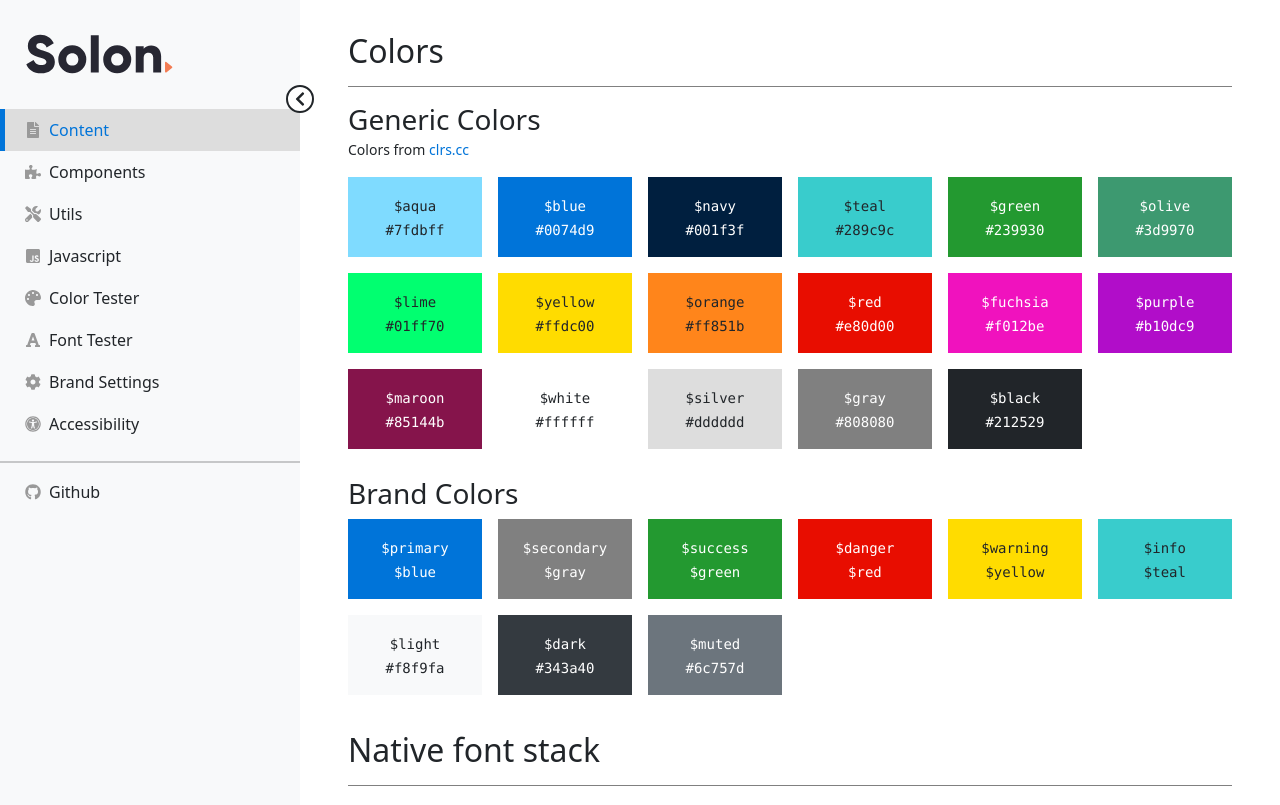
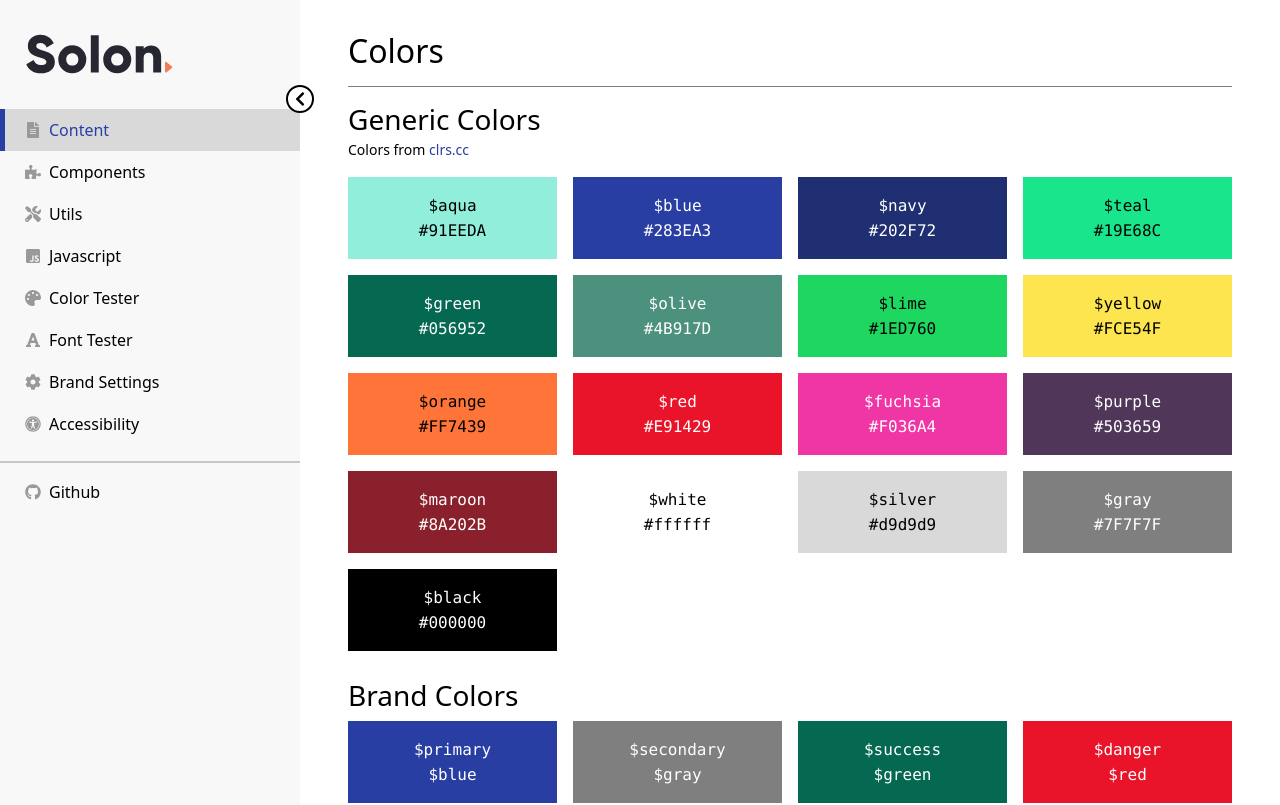
Before and after one commit to FindawayWorld/Solon, a React (Create React App) app: page /content in a window 1280 px wide. Shown: the top 805 px of the page. Built offline with nearby package versions, Linux system fonts and the light colour scheme.

Commit message:
updating the colors to relative encore core palette colors, and added root vars. Also updated the content page colors maps to get the styles dynamically to be consistent with vars.

```diff
--- a/src/pages/Content.jsx
+++ b/src/pages/Content.jsx
@@ -46,23 +46,23 @@ export const spacers = {
 };
 
 export const colors = [
-    ['aqua', '#7fdbff'],
-    ['blue', '#0074d9'],
-    ['navy', '#001f3f'],
-    ['teal', '#289c9c'],
-    ['green', '#239930'],
-    ['olive', '#3d9970'],
-    ['lime', '#01ff70'],
-    ['yellow', '#ffdc00'],
-    ['orange', '#ff851b'],
-    ['red', '#e80d00'],
-    ['fuchsia', '#f012be'],
-    ['purple', '#b10dc9'],
-    ['maroon', '#85144b'],
-    ['white', '#ffffff'],
-    ['silver', '#dddddd'],
-    ['gray', '#808080'],
-    ['black', '#212529']
+    ['aqua'],
+    ['blue'],
+    ['navy'],
+    ['teal'],
+    ['green'],
+    ['olive'],
+    ['lime'],
+    ['yellow'],
+    ['orange'],
+    ['red'],
+    ['fuchsia'],
+    ['purple'],
+    ['maroon'],
+    ['white'],
+    ['silver'],
+    ['gray'],
+    ['black']
 ];
 export const brandColors = [
     ['primary', '$blue'],
@@ -71,15 +71,17 @@ export const brandColors = [
     ['danger', '$red'],
     ['warning', '$yellow'],
     ['info', '$teal'],
-    ['light', '#f8f9fa'],
-    ['dark', '#343a40'],
-    ['muted', '#6c757d']
+    ['light', ''],
+    ['dark', ''],
+    ['muted', '']
 ];
-
 export const onDarkSolid = ['light', 'white', 'silver'];
 export const onDarkOutline = ['light', 'warning', 'white', 'silver', 'yellow', 'lime'];
 
 const ContentPage = () => {
+    const root = document.querySelector(':root');
+    const rootStyles = root && getComputedStyle(root);
+
     return (
         <>
             <section id="colors" className="mb-5">
@@ -94,30 +96,42 @@ const ContentPage = () => {
                 </p>
                 <div className="swatch-list mb-3">
                     <div className="row">
-                        {colors.map(([color, hex]) => (
-                            <div key={`colors-${color}`} className="col-6 col-md-2 txt-center">
+                        {colors.map(([color]) => {
+                            let hex = rootStyles?.getPropertyValue(`--${color}`);
+                            if (!hex) {
+                                return <p> {color} not found</p>;
+                            }
+                            return (
+                                <div key={`colors-${color}`} className="col-6 col-md-3 txt-center">
                                     <div className={`bg-${color} p-4 mb-4`}>
-                                    <code>${color}</code>
+                                        <code className="txt-4">${color}</code>
                                         <br />
-                                    <code>{hex}</code>
+                                        <code className="txt-4">{hex}</code>
                                     </div>
                                 </div>
-                        ))}
+                            );
+                        })}
                     </div>
                 </div>
 
                 <h3>Brand Colors</h3>
                 <div className="swatch-list">
                     <div className="row">
-                        {brandColors.map(([color, hex]) => (
-                            <div key={`brand-${color}`} className="col-6 col-md-2 txt-center">
+                        {brandColors.map(([color, name]) => {
+                            let hex = rootStyles?.getPropertyValue(`--${color}`);
+                            if (!hex) {
+                                return <p> {color} not found</p>;
+                            }
+                            return (
+                                <div key={`brand-${color}`} className="col-6 col-md-3 txt-center">
                                     <div className={`bg-${color} p-4 mb-4`}>
-                                    <code>${color}</code>
+                                        <code className="txt-4">${color}</code>
                                         <br />
-                                    <code>{hex}</code>
+                                        <code className="txt-4">{name || hex}</code>
                                     </div>
                                 </div>
-                        ))}
+                            );
+                        })}
                     </div>
                 </div>
             </section>
--- a/src/scss/_settings.scss
+++ b/src/scss/_settings.scss
@@ -1,19 +1,15 @@
-$standard-breakpoints: (
-    xs: 0,
+$standard-breakpoints: (xs: 0,
     sm: 576px,
     md: 768px,
     lg: 992px,
     xl: 1200px,
-    xxl: 1400px
-) !default;
+    xxl: 1400px) !default;
 
-$container-widths: (
-    sm: 540,
+$container-widths: (sm: 540,
     md: 720,
     lg: 960,
     xl: 1140,
-    xxl: 1320
-) !default;
+    xxl: 1320) !default;
 
 $font-family: // Cross-platform generic font family (default user interface font)
 system-ui,
@@ -33,8 +29,16 @@ $font-family: // Cross-platform generic font family (default user interface font
 sans-serif,
 // Emoji fonts
 'Apple Color Emoji',
-    'Segoe UI Emoji', 'Segoe UI Symbol', 'Noto Color Emoji' !default;
-$font-family-monospace: SFMono-Regular, Menlo, Monaco, Consolas, 'Liberation Mono', 'Courier New', monospace !default;
+'Segoe UI Emoji',
+'Segoe UI Symbol',
+'Noto Color Emoji' !default;
+$font-family-monospace: SFMono-Regular,
+Menlo,
+Monaco,
+Consolas,
+'Liberation Mono',
+'Courier New',
+monospace !default;
 
 $light-weight: 300 !default;
 $line-height: 1.5 !default;
@@ -52,42 +56,38 @@ $h6-font-size: $font-size-base !default;
 
 $border-radius: rem(3) !default;
 $border-width: 1px !default;
-$border-widths: (
-    1: 1px,
+$border-widths: (1: 1px,
     2: 2px,
     3: 3px,
     4: 4px,
-    5: 5px
-) !default;
+    5: 5px) !default;
 
 // Colors
 ///////////////////////////////////////////////////////////////////////////////
-$aqua: #7fdbff !default;
-$blue: #0074d9 !default;
-$navy: #001f3f !default;
-$teal: #39cccc !default;
-$green: #239930 !default;
-$olive: #3d9970 !default;
-$lime: #01ff70 !default;
-$yellow: #ffdc00 !default;
-$orange: #ff851b !default;
-$red: #e80d00 !default;
-$fuchsia: #f012be !default;
-$purple: #b10dc9 !default;
-$maroon: #85144b !default;
+$teal-dark: #289f93 !default;
+$aqua: #91EEDA !default;
+$blue: #283EA3 !default;
+$navy: #202F72 !default;
+$teal: #19E68C !default;
+$green: #056952 !default;
+$olive: #4B917D !default;
+$lime: #1ED760 !default;
+$yellow: #FCE54F !default;
+$orange: #FF7439 !default;
+$red: #E91429 !default;
+$fuchsia: #F036A4 !default;
+$purple: #503659 !default;
+$maroon: #8A202B !default;
 $white: #ffffff !default;
-$silver: #dddddd !default;
-$gray: #808080 !default;
-$black: #212529 !default;
-
+$silver: #d9d9d9 !default;
+$gray: #7F7F7F !default;
+$black: #000000 !default;
 $font-color: $black !default;
 $border-color: $silver !default;
 
 $colors: () !default;
 // stylelint-disable-next-line scss/dollar-variable-default
-$colors: map-merge(
-    (
-        'aqua': $aqua,
+$colors: map-merge(('aqua': $aqua,
         'blue': $blue,
         'navy': $navy,
         'teal': $teal,
@@ -103,25 +103,21 @@ $colors: map-merge(
         'white': $white,
         'silver': $silver,
         'gray': $gray,
-        'black': $black
-    ),
-    $colors
-);
+        'black': $black),
+    $colors);
 
 $primary: $blue !default;
 $secondary: $gray !default;
 $success: $green !default;
 $danger: $red !default;
 $warning: $yellow !default;
-$light: #f8f9fa !default;
-$dark: #343a40 !default;
-$muted: #6c757d !default;
+$light: #f8f8f8 !default;
+$dark: #333333 !default;
+$muted: #b3b3b3 !default;
 
 $themeColors: () !default;
 // stylelint-disable-next-line scss/dollar-variable-default
-$themeColors: map-merge(
-    (
-        'primary': $primary,
+$themeColors: map-merge(('primary': $primary,
         'secondary': $secondary,
         'success': $success,
         'danger': $danger,
@@ -129,25 +125,27 @@ $themeColors: map-merge(
         'info': $teal,
         'light': $light,
         'dark': $dark,
-        'muted': $muted
-    ),
-    $themeColors
-);
+        'muted': $muted),
+    $themeColors);
 
 $col_count: 12;
 $spacer: 1rem !default;
 $spacers: () !default;
-$displays: none, inline, inline-block, block, table, table-row, table-cell, flex, inline-flex !default;
-$positions: (
-    left: l,
+$displays: none,
+inline,
+inline-block,
+block,
+table,
+table-row,
+table-cell,
+flex,
+inline-flex !default;
+$positions: (left: l,
     right: r,
     top: t,
-    bottom: b
-) !default;
+    bottom: b) !default;
 
-$spacers: map-merge(
-    (
-        // 0px
+$spacers: map-merge(( // 0px
         0: 0,
         //  4px
         1: $spacer * 0.25,
@@ -182,7 +180,36 @@ $spacers: map-merge(
         // 224px
         56: $spacer * 14,
         // 256px
-        64: $spacer * 16
-    ),
-    $spacers
-);
+        64: $spacer * 16),
+    $spacers);
+
+//root vars are being queried by name in the JS code. renaming these CSS vars will break JS code.
+:root {
+    --aqua:#{$aqua};
+    --blue: #{$blue};
+    --navy:#{$navy};
+    --teal: #{$teal};
+    --teal-dark: #{$teal-dark};
+    --green:#{$green};
+    --olive:#{$olive};
+    --lime:#{$lime};
+    --yellow: #{$yellow};
+    --orange: #{$orange};
+    --red: #{$red};
+    --fuchsia:#{$fuchsia};
+    --purple: #{$purple};
+    --maroon:#{$maroon};
+    --white: #{$white};
+    --silver: #{$silver};
+    --gray: #{$gray};
+    --black: #{$black};
+    --primary: #{$blue};
+    --secondary: #{$gray};
+    --success: #{$green};
+    --danger: #{$red};
+    --warning: #{$yellow};
+    --info: #{$teal};
+    --light: #{$light};
+    --dark: #{$dark};
+    --muted: #{$muted};
+}
```
Lines whose indentation alone changed are shown as unchanged.
